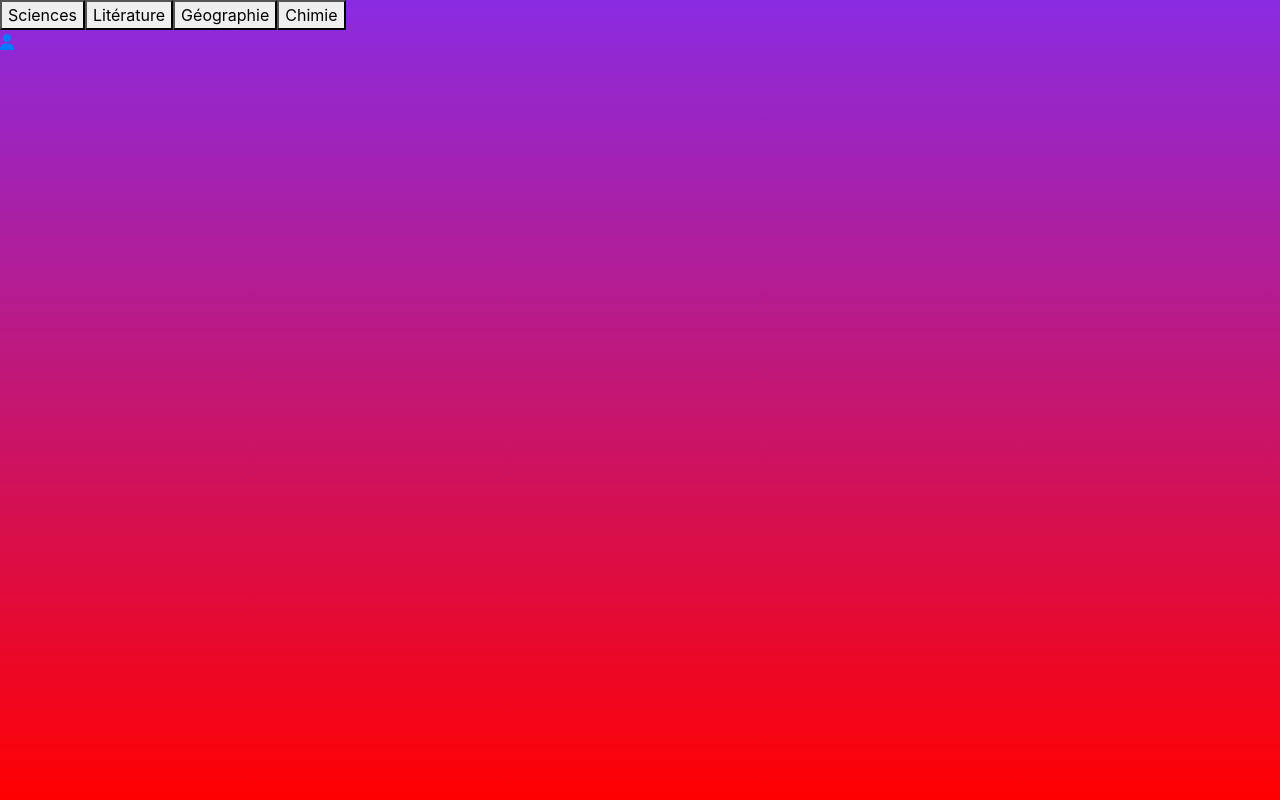
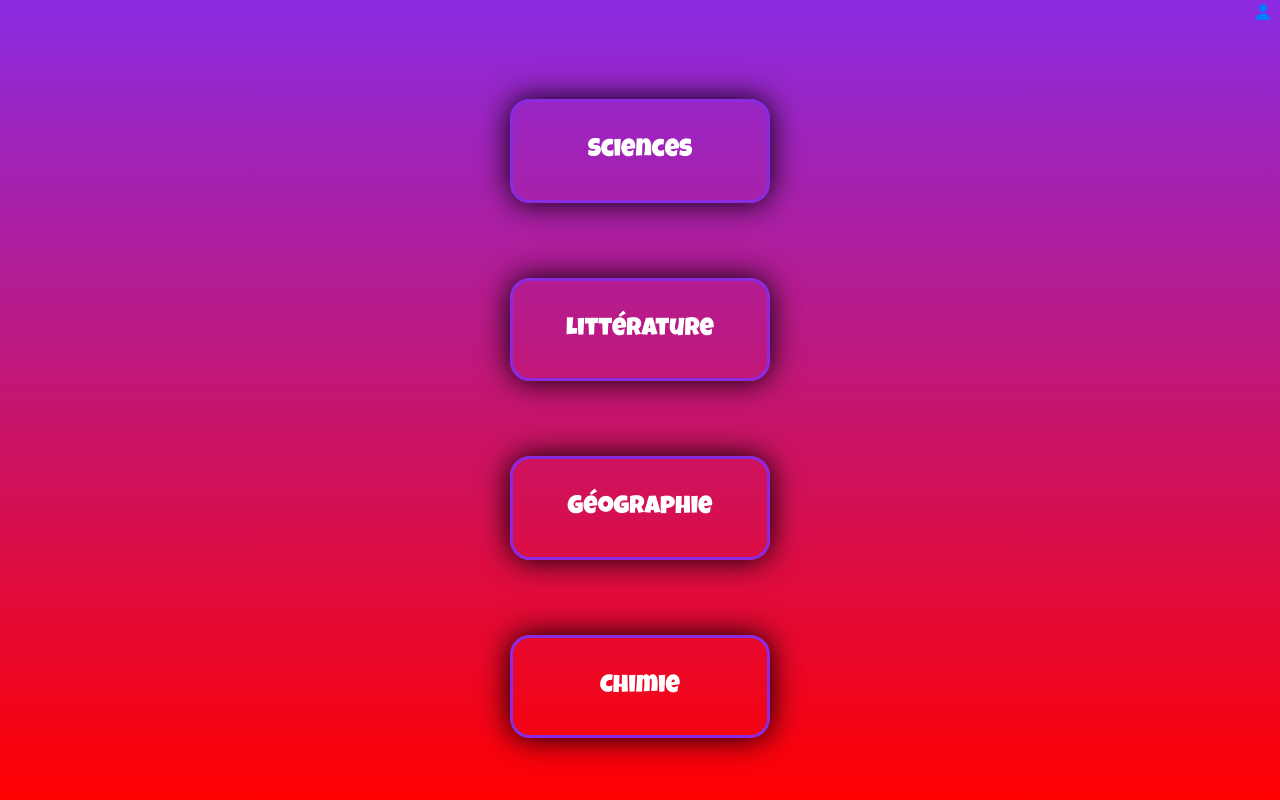
Before and after one commit to Fio25/projet-quizz, a React (Create React App) app: page /Categories in a window 1280 px wide. Built offline with nearby package versions, Linux system fonts and the light colour scheme.

Commit message:
Page invité

```diff
--- /dev/null
+++ b/src/Components/Categories.css
@@ -0,0 +1,23 @@
+.btn-user {
+    color: black;
+    display: flex;
+    justify-content: right;
+    margin-right: 10px;
+}
+
+.btn-categories {
+    font-family: 'Luckiest Guy', cursive;
+    font-size: 25px;
+    text-align: center;
+    text-decoration: none;
+    color: white;
+    width: 260px;
+    border: solid 3px blueviolet;
+    border-radius: 20px;
+    box-shadow: 0px 0px 30px black;
+    padding: 30px;
+    display: flex;
+    justify-content: center;
+    margin-top: 75px;
+    background-color: transparent;
+}
--- a/src/Components/Categories.js
+++ b/src/Components/Categories.js
@@ -1,20 +1,24 @@
-import React from 'react'
-import {Link} from 'react-router-dom'
+import React from "react";
+import { Link } from "react-router-dom";
+import './Categories.css'
 
 function Categories() {
   return (
-  <>  <div>
-        <button>Sciences</button>
-        <button>Litérature</button>
-        <button>Géographie</button>
-        <button>Chimie</button>
+    <>
+      <div className="btn-user">
+        <Link className="iconUser" to="/ModifProfil">
+          <i className="fa-solid fa-user"></i>
+        </Link>
       </div>
 
-      <Link className="iconUser" to="/ModifProfil"><i class="fa-solid fa-user"></i></Link>
-
-  </>
-
-  )
+      <div className="blockBtn">
+        <button className="btn-categories">Sciences</button>
+        <button className="btn-categories">Littérature</button>
+        <button className="btn-categories">Géographie</button>
+        <button className="btn-categories">Chimie</button>
+      </div>
+    </>
+  );
 }
 
-export default Categories
+export default Categories;
```
Also changed, not shown: public/background2.jpg (added), 1 other file (tests, documents, lock files or other folders).
